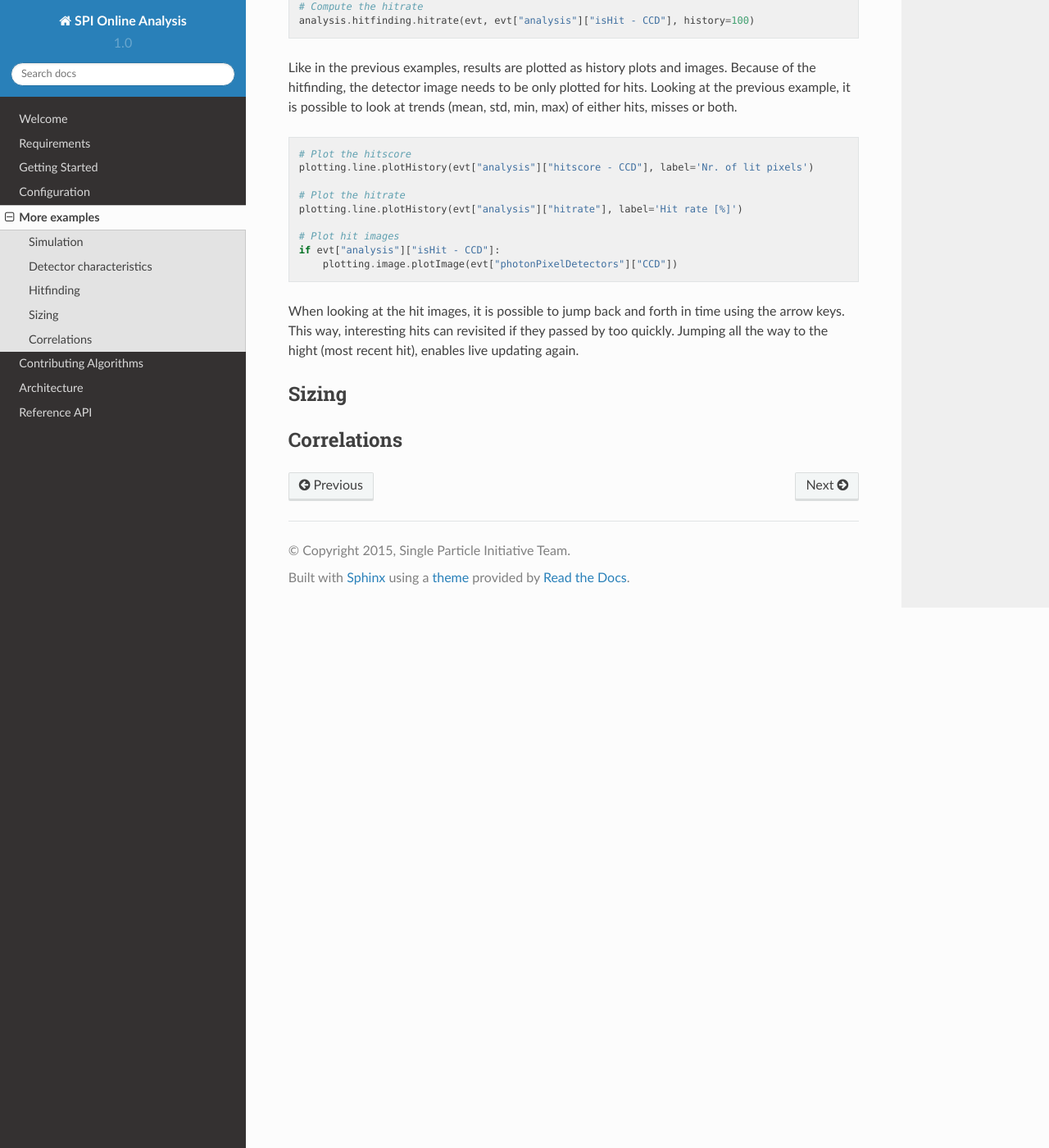
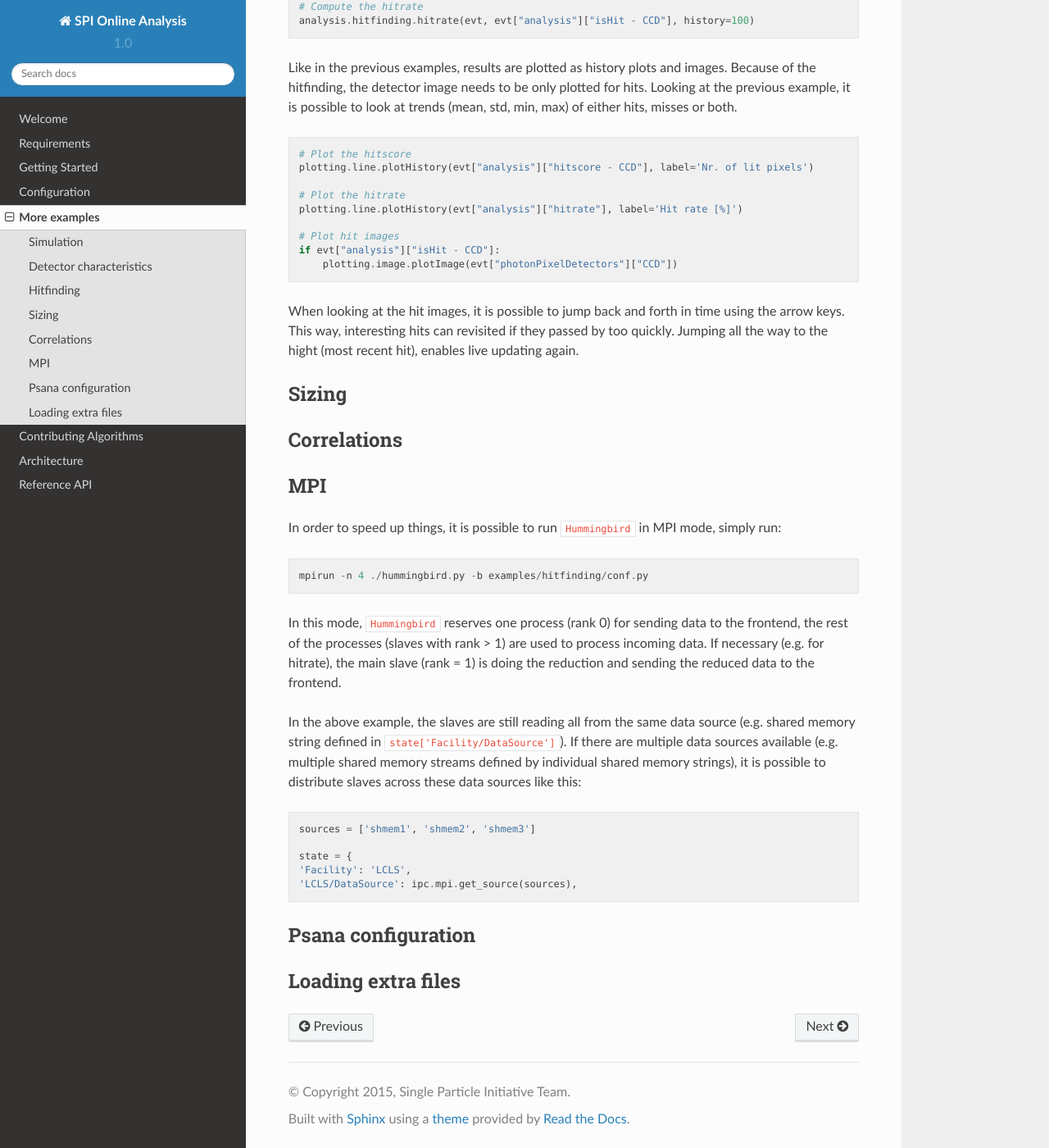
Before and after one commit to FXIhub/hummingbird, a Sphinx documentation site: the page built from docs/examples.rst, in a window 1280 px wide and 1400 px high, scrolled down 5848 px. Shown: the whole window at 82% size. Built offline with Sphinx 7.4.7 and the Read the Docs theme 2.0.0, drawn with Linux system fonts in a browser that asks for light colours.

Commit message:
Working on MPI example with multiple data sources

```diff
--- a/docs/examples.rst
+++ b/docs/examples.rst
@@ -223,6 +223,36 @@ Sizing
 ------
 
 
-
 Correlations
 ------------
+
+
+MPI
+---
+In order to speed up things, it is possible to run ``Hummingbird`` in MPI mode, simply run:
+
+::
+
+   mpirun -n 4 ./hummingbird.py -b examples/hitfinding/conf.py
+
+In this mode, ``Hummingbird`` reserves one process (rank 0) for sending data to the frontend, the rest of the processes (slaves with rank > 1) are used to process incoming data. If necessary (e.g. for hitrate), the  main slave (rank = 1) is doing the reduction and sending the reduced data to the frontend.
+
+In the above example, the slaves are still reading all from the same data source (e.g. shared memory string defined in ``state['Facility/DataSource']``). If there are multiple data sources available (e.g. multiple shared memory streams defined by individual shared memory strings), it is possible to distribute slaves across these data sources like this:
+
+::
+
+   sources = ['shmem1', 'shmem2', 'shmem3']
+
+   state = {
+   'Facility': 'LCLS',
+   'LCLS/DataSource': ipc.mpi.get_source(sources),
+
+
+
+Psana configuration
+-------------------
+
+
+
+Loading extra files
+-------------------
```
Also changed, not shown: 2 other files.
